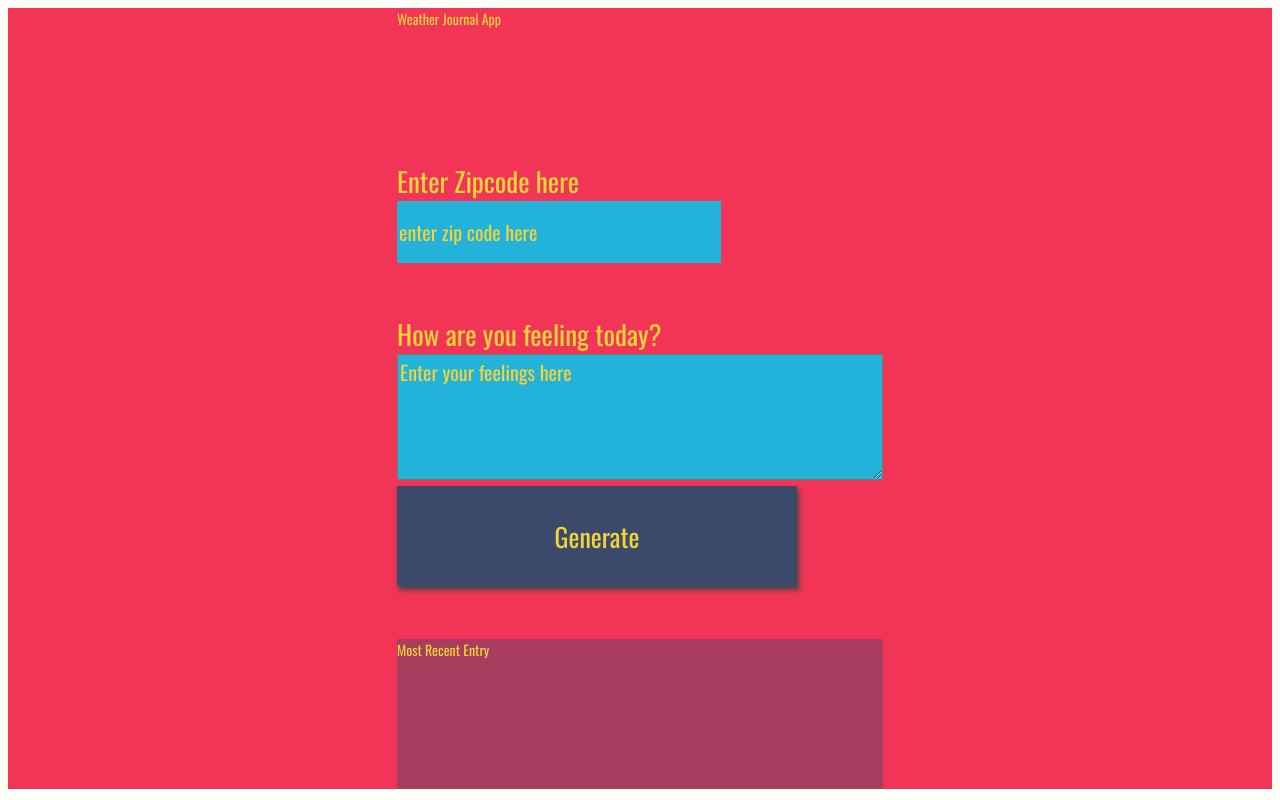
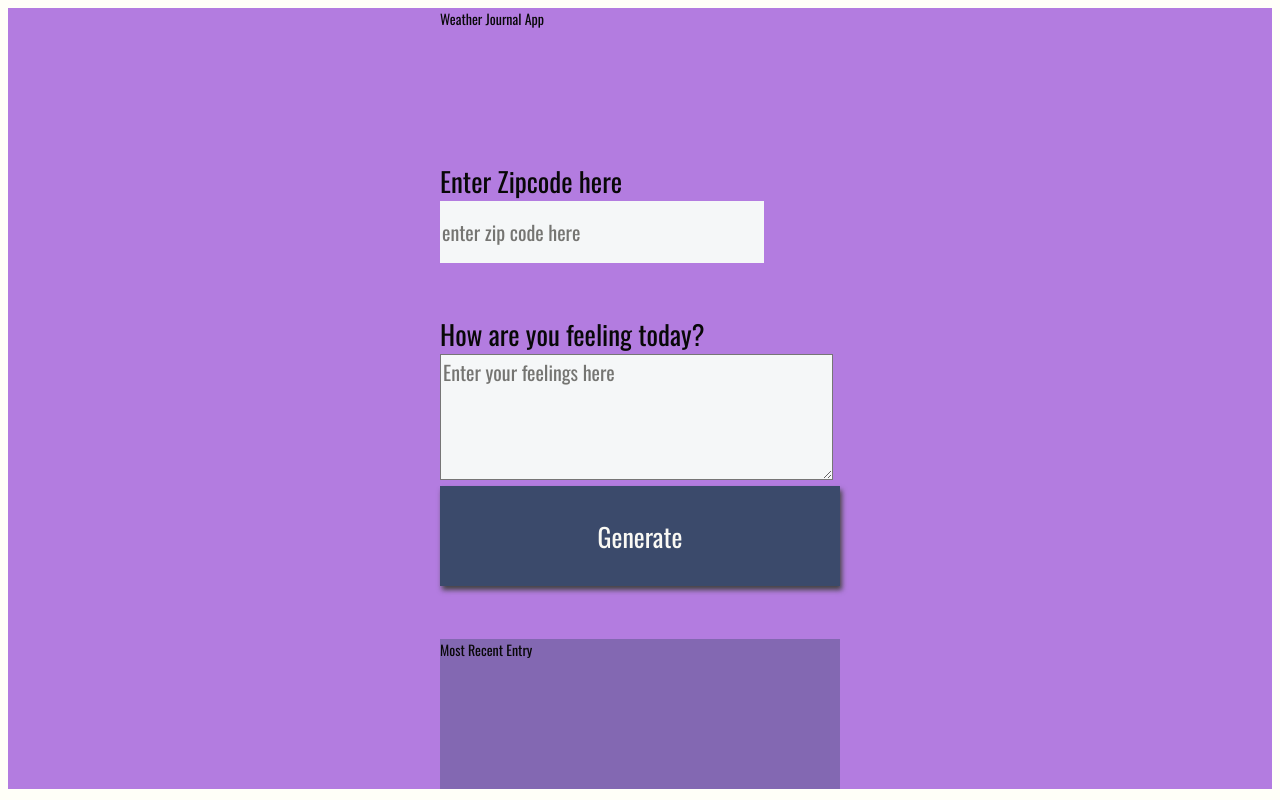
Before and after one commit to sweera/Travel_App, a plain HTML site: page website/index.html in a window 1280 px wide. Drawn offline with nearby package versions, Linux system fonts and the light colour scheme; a web font is replaced by a local one.

Commit message:
css styling in progress

```diff
--- a/website/index.html
+++ b/website/index.html
@@ -19,7 +19,7 @@
     </div>
     <div class="holder feel">
       <label for="feelings">How are you feeling today?</label>
-      <textarea class="myInput" id="feelings" placeholder="Enter your feelings here" rows="4" cols="50"></textarea>
+      <textarea class="myInput" id="feelings" placeholder="Enter your feelings here" rows="4" cols="40"></textarea>
 
     </div>
 
--- a/website/style.css
+++ b/website/style.css
@@ -8,8 +8,8 @@ body {
   grid-auto-rows: minmax(150px, auto);
   /* grid-template-columns:  */
   /* height:100vh; */
-  background: #f23557;
-  color: #f0d43a;
+  background: #b37ce0;
+  color: #080808;
   justify-content: center;
   grid-gap: 0.2em;
   font-size: 14px;
@@ -50,8 +50,8 @@ input {
   display: block;
   height: 60px;
   width: 320px;
-  background: #22b2da;
-  color: #f0d43a;
+  background: #f5f7f8;
+  color: #e59999;
   font-size: 20px;
   font-family: "Oswald", sans-serif;
   border: none;
@@ -61,7 +61,7 @@ button {
   width: 400px;
   height: 100px;
   background: #3b4a6b;
-  color: #f0d43a;
+  color: #faf9f4;
   font-size: 26px;
   font-family: "Oswald", sans-serif;
   border: none;
@@ -72,8 +72,8 @@ h1 {
 }
 
 textarea {
-  background: #22b2da;
-  color: #f0d43a;
+  background: #f5f7f8;
+  color: #e59999;
   font-size: 20px;
   font-family: "Oswald", sans-serif;
 }
@@ -87,7 +87,7 @@ button:focus {
 /* Style for Placeholder Text*/
 ::placeholder {
   /* Firefox, Chrome, Opera */
-  color: #f0d43a;
+  color: #757572;
   font-family: "Oswald", sans-serif;
 }
 
```
